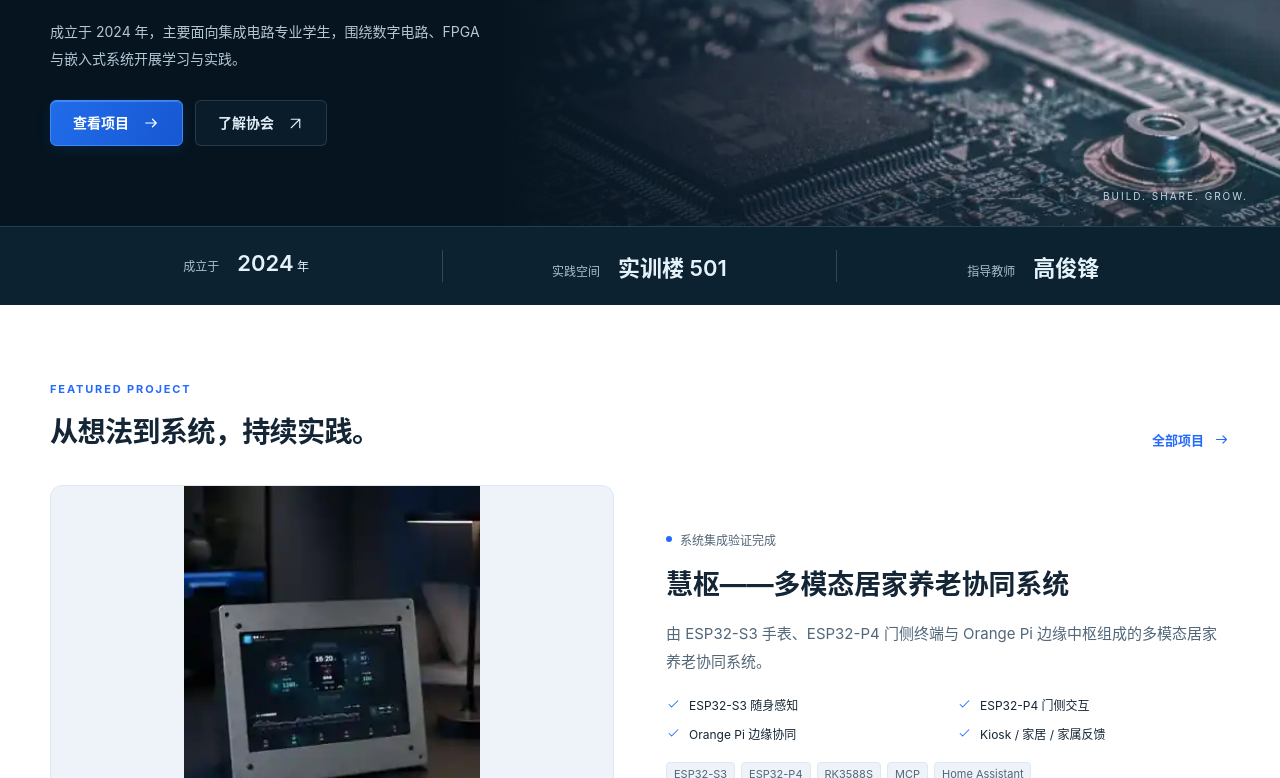
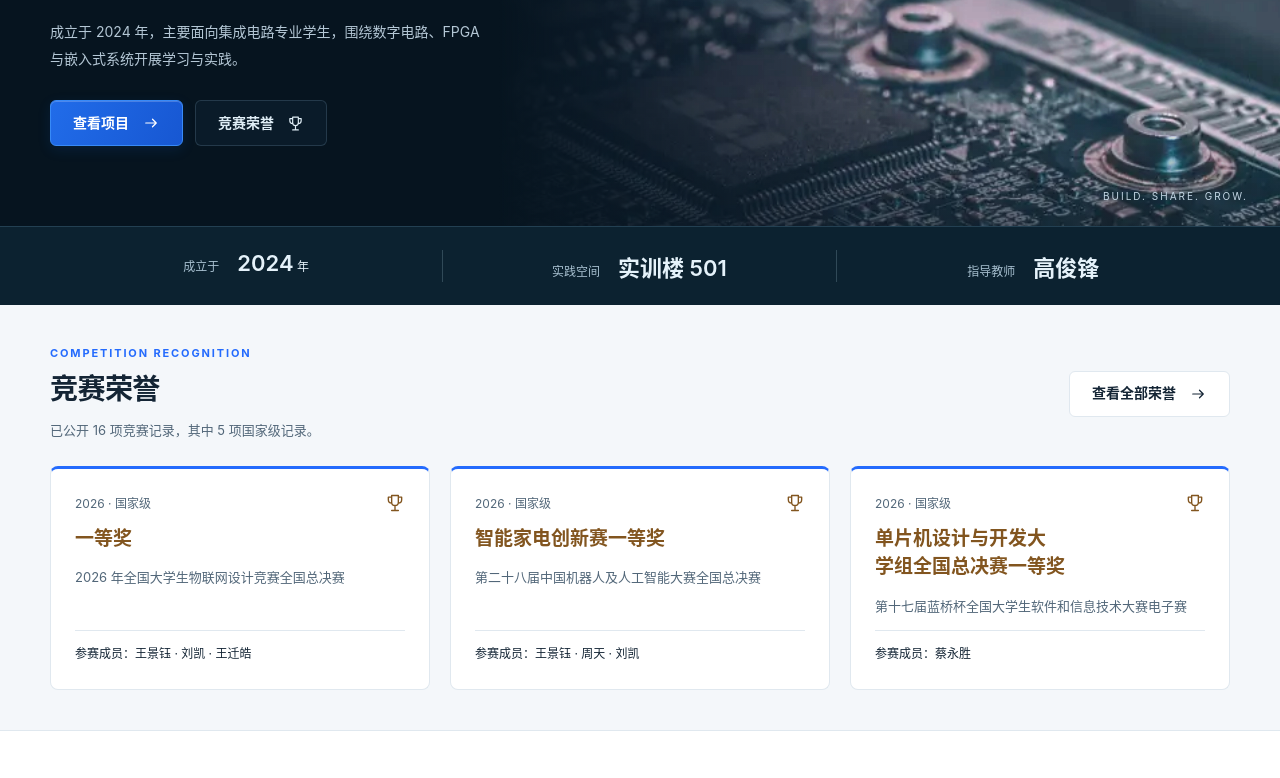
Before and after one commit to wante30/embedded-association-site, a React (Vite) app: page / in a window 1280 px wide. Shown: the part 382-1160 px from the top of the page. Built offline with nearby package versions, Linux system fonts and the light colour scheme.

Commit message:
让竞赛荣誉在首页和协会介绍中直接可见 (#9)
* feat: surface competition awards on home and about pages

* docs: record award visibility acceptance

```diff
--- /dev/null
+++ b/src/components/AwardsPreview.tsx
@@ -0,0 +1,28 @@
+import { awards } from '../content';
+import { Link } from '../lib/router';
+import { Icon } from './Icon';
+
+export function AwardsPreview() {
+  const published = awards.filter(award => !award.example);
+  const featured = published.slice(0, 3);
+  return <section className="section awards-preview" aria-labelledby="award-preview-heading">
+    <div className="container">
+      <div className="awards-preview__heading">
+        <div>
+          <span className="eyebrow">COMPETITION RECOGNITION</span>
+          <h2 id="award-preview-heading">竞赛荣誉</h2>
+          <p>已公开 {published.length} 项竞赛记录，其中 {published.filter(award => award.level === '国家级').length} 项国家级记录。</p>
+        </div>
+        <Link to="/awards" className="button button--outline">查看全部荣誉<Icon name="arrow" size={18}/></Link>
+      </div>
+      <div className="awards-preview__grid">
+        {featured.map(award => <article className="award-preview-card" key={award.id}>
+          <div className="award-preview-card__meta"><span>{award.year} · {award.level}</span><Icon name="trophy" size={20}/></div>
+          <h3>{award.award}</h3>
+          <p>{award.name}</p>
+          <p className="award-preview-card__team">参赛成员：{award.team}</p>
+        </article>)}
+      </div>
+    </div>
+  </section>;
+}
--- a/src/pages/About.tsx
+++ b/src/pages/About.tsx
@@ -3,8 +3,10 @@
 import { Icon } from '../components/Icon';
 import { Directions, JoinBanner, SectionTitle } from '../components/UI';
 import { assetPath } from '../lib/assetPath.mjs';
+import { AwardsPreview } from '../components/AwardsPreview';
 export default function About() { return <>
-  <section className="section about-intro"><div className="container about-grid"><div><span className="eyebrow">ABOUT THE ASSOCIATION</span><h1>从 2024 开始，<br/><span className="blue-text">把课堂之外的想法做出来。</span></h1><p className="intro-lead">{site.school} · {site.college}<br/>{site.name}</p><p className="about-audience">{site.audience}</p><p>协会成立于 {site.founded} 年，主要实践空间位于 {site.location}，由 {site.advisor} 老师指导。学习与实践方向覆盖数字电路、FPGA、单片机、嵌入式系统与电子设计；结合物联网、边缘智能与竞赛任务，把专业基础用于真实系统。</p><Link to="/join" className="button button--primary">了解如何加入<Icon name="arrow" size={17}/></Link></div><figure className="about-photo"><img src={assetPath('/images/association-group-2024.jpg', import.meta.env.BASE_URL || '/')} alt="单片机与嵌入式协会 2024 秋季培训合影"/><figcaption>2024 秋 · 协会培训合影</figcaption></figure></div></section>
+  <section className="section about-intro"><div className="container about-grid"><div><span className="eyebrow">ABOUT THE ASSOCIATION</span><h1>从 2024 开始，<br/><span className="blue-text">把课堂之外的想法做出来。</span></h1><p className="intro-lead">{site.school} · {site.college}<br/>{site.name}</p><p className="about-audience">{site.audience}</p><p>协会成立于 {site.founded} 年，主要实践空间位于 {site.location}，由 {site.advisor} 老师指导。学习与实践方向覆盖数字电路、FPGA、单片机、嵌入式系统与电子设计；结合物联网、边缘智能与竞赛任务，把专业基础用于真实系统。</p><div className="about-actions"><Link to="/awards" className="button button--primary">查看竞赛荣誉<Icon name="trophy" size={17}/></Link><Link to="/join" className="button button--outline">了解如何加入<Icon name="arrow" size={17}/></Link></div></div><figure className="about-photo"><img src={assetPath('/images/association-group-2024.jpg', import.meta.env.BASE_URL || '/')} alt="单片机与嵌入式协会 2024 秋季培训合影"/><figcaption>2024 秋 · 协会培训合影</figcaption></figure></div></section>
+  <AwardsPreview/>
   <section className="section section--white"><div className="container"><SectionTitle eyebrow="WHAT WE EXPLORE" title="我们探索什么" description="从数字逻辑与电路基础，到嵌入式系统与板级调试，把专业知识接起来。"/><Directions/></div></section>
   <section className="section"><div className="container"><SectionTitle centered eyebrow="THE WAY WE BUILD" title="技术之外，我们同样在意这些。"/><div className="principle-grid">{[{ icon:'circuit', num:'01', title:'动手，让知识落地', text:'从小任务开始。画一张图、焊一块板、解决一个问题，用实践检验理解。' },{ icon:'book', num:'02', title:'分享，让经验留下', text:'把培训资料、调试过程和竞赛经验整理下来，让后来的人可以继续往前走。' },{ icon:'users', num:'03', title:'协作，让作品完整', text:'硬件、软件、算法与表达各有专长。一起做事，才能把系统真正接通。' }].map(p => <article key={p.num}><div><Icon name={p.icon} size={31}/><span>{p.num}</span></div><h3>{p.title}</h3><p>{p.text}</p></article>)}</div></div></section><JoinBanner/>
 </>; }
--- a/src/pages/Home.tsx
+++ b/src/pages/Home.tsx
@@ -5,6 +5,7 @@
 import { ActivityCard } from '../components/Cards';
 import { Directions, JoinBanner, SectionTitle } from '../components/UI';
 import { assetPath } from '../lib/assetPath.mjs';
+import { AwardsPreview } from '../components/AwardsPreview';
 
 export default function Home() {
   // Content order determines the featured project and its earlier work.
@@ -18,7 +19,7 @@
         <p className="hero-description">{site.description}</p>
         <div className="hero-actions">
           <Link to="/projects" className="button button--primary">查看项目<Icon name="arrow" size={18}/></Link>
-          <Link to="/about" className="button button--glass">了解协会<Icon name="diagonal" size={17}/></Link>
+          <Link to="/awards" className="button button--glass">竞赛荣誉<Icon name="trophy" size={17}/></Link>
         </div>
       </div>
       <div className="hero-visual">
@@ -33,6 +34,8 @@
       <div><dt>实践空间</dt><dd>{site.location}</dd></div>
       <div><dt>指导教师</dt><dd>{site.advisor}</dd></div>
     </dl></section>
+
+    <AwardsPreview/>
 
     <section className="section section--white home-projects"><div className="container">
       <SectionTitle eyebrow="FEATURED PROJECT" title="从想法到系统，持续实践。" to="/projects" action="全部项目"/>
--- a/src/styles/pages.css
+++ b/src/styles/pages.css
@@ -39,6 +39,19 @@
 .project-continuity a { display: flex; align-items: center; justify-content: space-between; gap: 16px; min-height: 44px; font-size: 14px; }
 .project-continuity a:hover { color: var(--blue); }
 .home-directions { border-block: 1px solid var(--line); }
+/* Published recognition stays close to the introduction on both entry pages. */
+.awards-preview { padding-block: 40px; border-bottom: 1px solid var(--line); }
+.awards-preview__heading { display: flex; justify-content: space-between; align-items: center; gap: 24px; margin-bottom: 24px; }
+.awards-preview__heading .eyebrow { margin-bottom: 6px; }
+.awards-preview__heading p { margin-top: 8px; font-size: 13px; color: var(--muted); }
+.awards-preview__heading .button { flex-shrink: 0; }
+.awards-preview__grid { display: grid; grid-template-columns: repeat(3,minmax(0,1fr)); gap: 20px; }
+.award-preview-card { display: flex; flex-direction: column; gap: 12px; padding: 24px; border: 1px solid var(--line); border-top: 3px solid var(--blue); border-radius: 8px; background: var(--surface); }
+.award-preview-card__meta { display: flex; align-items: center; justify-content: space-between; color: var(--muted); font-size: 12px; }
+.award-preview-card__meta .icon { color: var(--award); }
+.award-preview-card h3 { color: var(--award); font-size: 19px; }
+.award-preview-card p { color: var(--muted); font-size: 13px; }
+.award-preview-card .award-preview-card__team { margin-top: auto; padding-top: 12px; border-top: 1px solid var(--line); color: var(--ink); font-size: 12px; }
 /* About */
 .about-grid { display: grid; grid-template-columns: 1.03fr 1fr; gap: 78px; align-items: center; }
 .about-intro h1 { font-size: 37px; line-height: 1.5; }
@@ -46,6 +59,8 @@
 .about-grid p:not(.intro-lead) { color: var(--muted); font-size: 14px; }
 .about-audience { margin-bottom: 16px; }
 .about-grid .button { margin-top: 27px; }
+.about-actions { display: flex; flex-wrap: wrap; gap: 12px; margin-top: 27px; }
+.about-actions .button { margin-top: 0; }
 .about-photo { overflow: hidden; background: var(--surface); border: 1px solid var(--line); border-radius: 12px; }
 .about-photo > img { width: 100%; height: auto; }
 .about-photo figcaption { padding: 13px 18px; color: var(--muted); font-size: 12px; }
@@ -263,6 +278,9 @@
   .faq-grid { gap: 36px; }
 }
 @media (max-width: 767px) {
+  .awards-preview__heading { align-items: flex-start; flex-direction: column; gap: 16px; }
+  .awards-preview__grid { grid-template-columns: minmax(0,1fr); gap: 14px; }
+  .award-preview-card { padding: 20px; gap: 10px; }
   .hero-content { padding-top: 32px; padding-bottom: 24px; }
   .hero-eyebrow { gap: 5px 8px; font-size: 11px; }
   .hero-eyebrow > span { border-left: 0; padding-left: 13px; flex-basis: 100%; }
```
Also changed, not shown: 4 other files (tests, documents, lock files or other folders).
